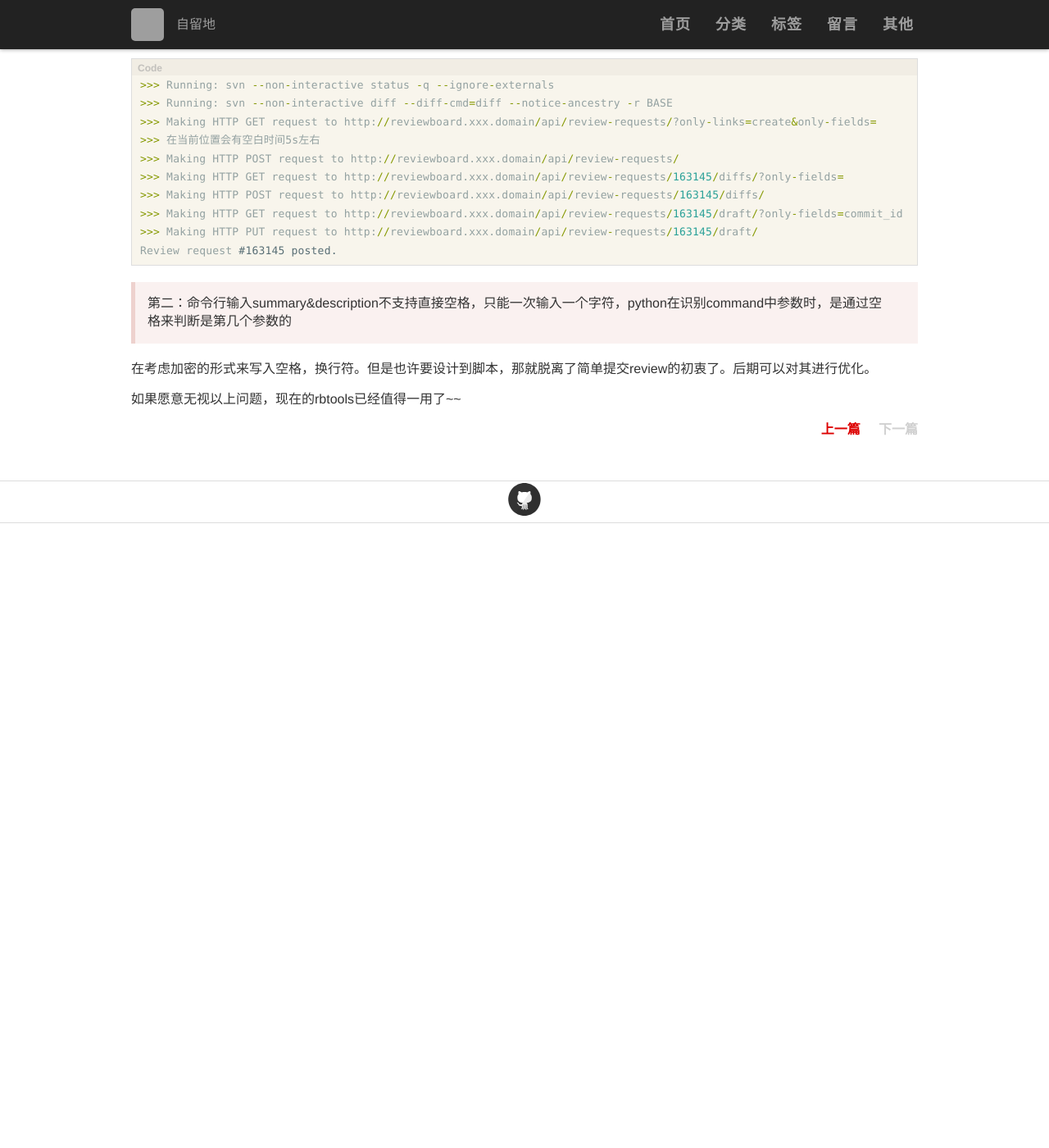
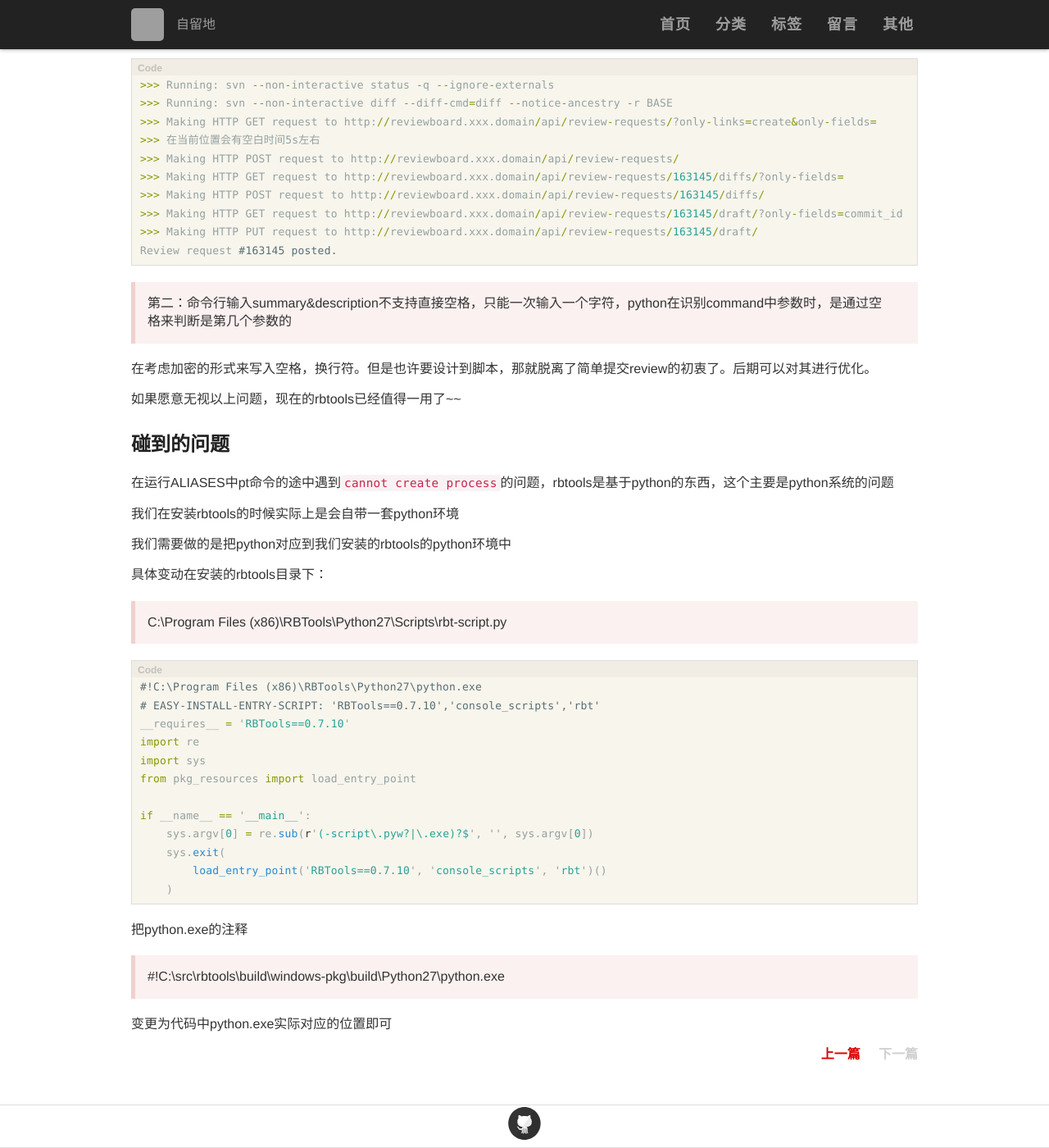
Before and after one commit to Daner1990/Daner1990.github.io, a Jekyll site: the page built from _posts/2017-6-27-reviewboard工具rbtools使用.md, in a window 1280 px wide and 1400 px high, scrolled down 1601 px. Shown: the whole window at 82% size. Built offline with Jekyll 4.4.1, drawn with Linux system fonts in a browser that asks for light colours; Markdown is read by kramdown in place of the engine named in the settings; comment, search, counter and statistics services are not loaded; before the commit the page ends 2239 px from its top, so only the background shows below that; grey boxes are pictures that could not be loaded.

Commit message:
Update 2017-6-27-reviewboard工具rbtools使用.md

```diff
--- a/_posts/2017-6-27-reviewboard工具rbtools使用.md
+++ b/_posts/2017-6-27-reviewboard工具rbtools使用.md
@@ -90,3 +90,37 @@ Review request #163145 posted.
 在考虑加密的形式来写入空格，换行符。但是也许要设计到脚本，那就脱离了简单提交review的初衷了。后期可以对其进行优化。
 
 如果愿意无视以上问题，现在的rbtools已经值得一用了~~
+
+## 碰到的问题
+
+在运行ALIASES中pt命令的途中遇到`cannot create process`的问题，rbtools是基于python的东西，这个主要是python系统的问题
+
+我们在安装rbtools的时候实际上是会自带一套python环境
+
+我们需要做的是把python对应到我们安装的rbtools的python环境中
+
+具体变动在安装的rbtools目录下：
+
+>C:\Program Files (x86)\RBTools\Python27\Scripts\rbt-script.py
+
+{% highlight  python %}
+#!C:\Program Files (x86)\RBTools\Python27\python.exe
+# EASY-INSTALL-ENTRY-SCRIPT: 'RBTools==0.7.10','console_scripts','rbt'
+__requires__ = 'RBTools==0.7.10'
+import re
+import sys
+from pkg_resources import load_entry_point
+
+if __name__ == '__main__':
+    sys.argv[0] = re.sub(r'(-script\.pyw?|\.exe)?$', '', sys.argv[0])
+    sys.exit(
+        load_entry_point('RBTools==0.7.10', 'console_scripts', 'rbt')()
+    )
+
+{% endhighlight %}
+
+把python.exe的注释
+
+>#!C:\src\rbtools\build\windows-pkg\build\Python27\python.exe
+
+变更为代码中python.exe实际对应的位置即可
```
